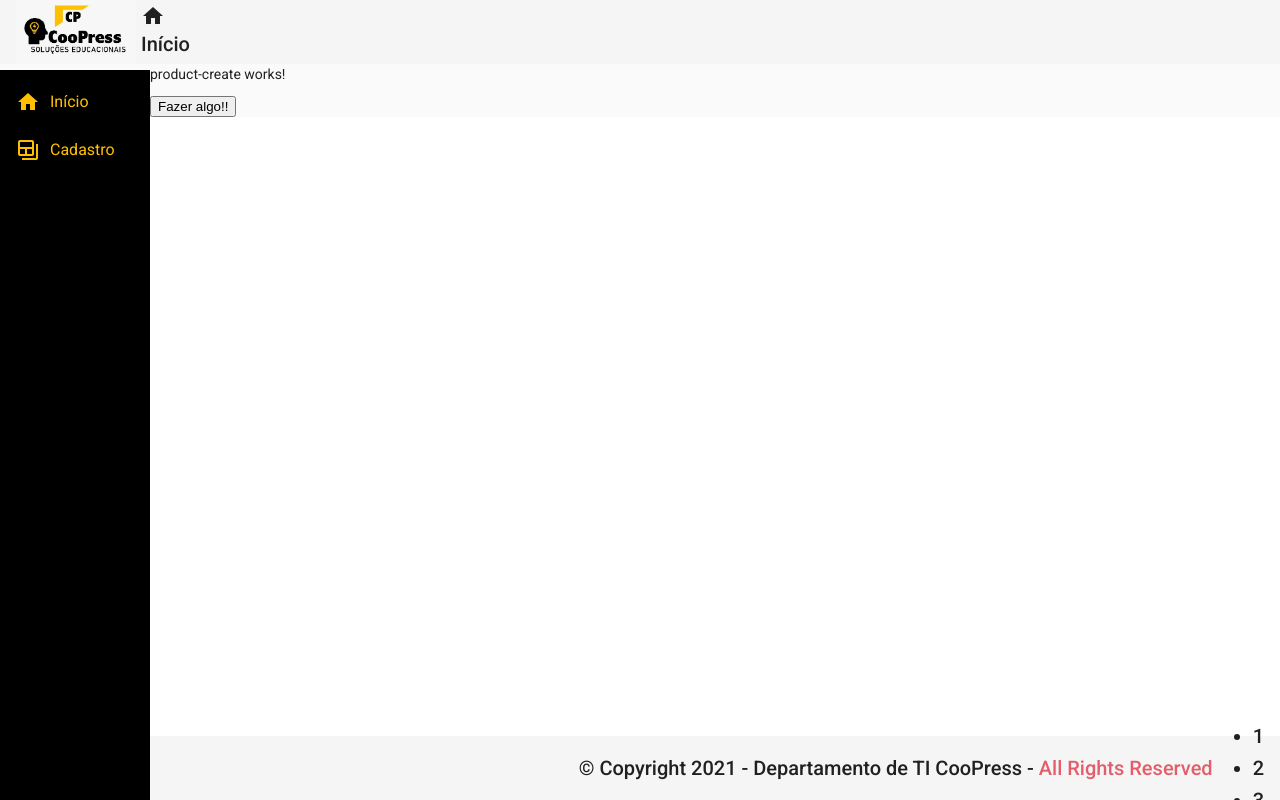
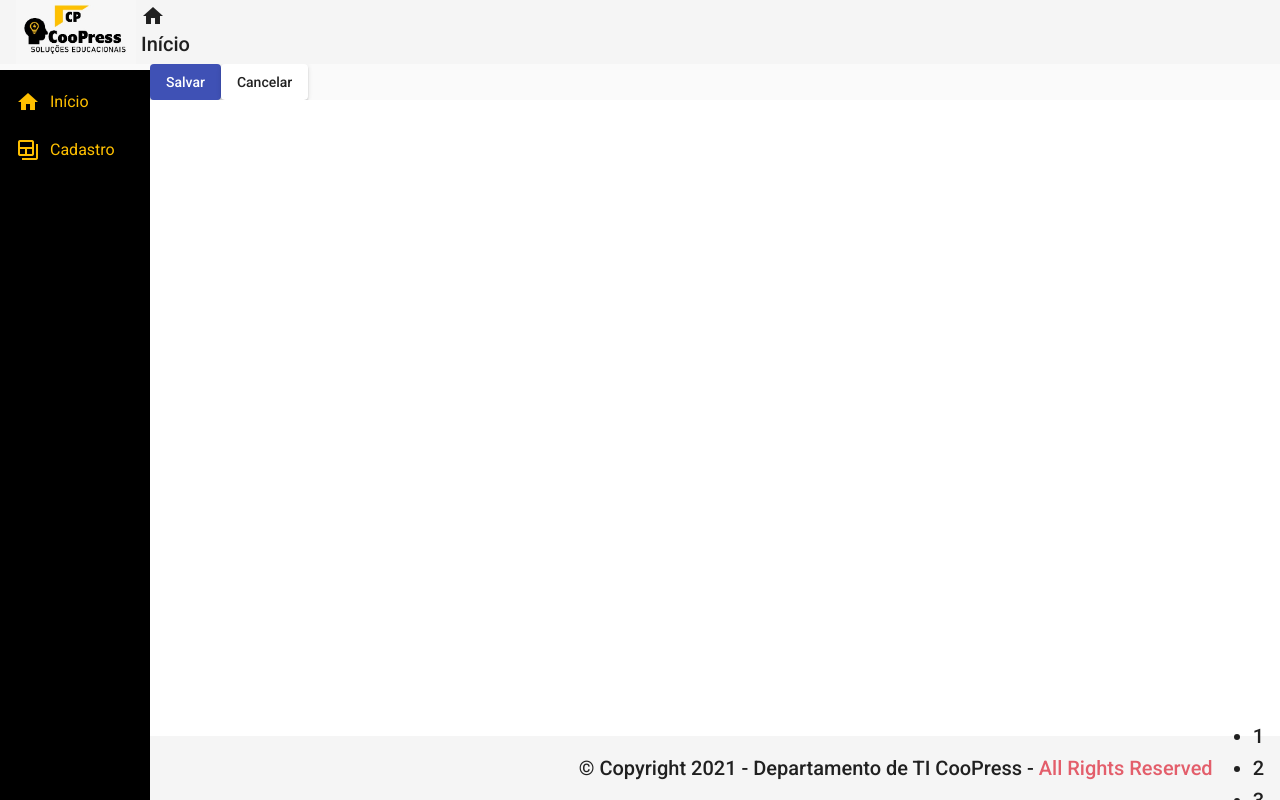
Before and after one commit to MaestroPravaler/PROJETO_ANGULAR_09, an Angular app in the folder front-angular9/: page /products/create in a window 1280 px wide. Built offline with nearby package versions, Linux system fonts and the light colour scheme.

Commit message:
Criação Service

```diff
--- a/front-angular9/src/app/components/product/product-create/product-create.component.html
+++ b/front-angular9/src/app/components/product/product-create/product-create.component.html
@@ -1,3 +1,7 @@
-<p [id]="proplegal">product-create works!</p>
+<button mat-raised-button (click)="createProduct()" color="primary">
+    Salvar
+</button>
 
-<button (click)="fazerAlgo()"> Fazer algo!! </button>
+<button mat-raised-button (click)="cancel()">
+    Cancelar
+</button>
--- a/front-angular9/src/app/components/product/product-create/product-create.component.ts
+++ b/front-angular9/src/app/components/product/product-create/product-create.component.ts
@@ -1,4 +1,7 @@
+import { ProductService } from './../product.service';
 import { Component, OnInit } from '@angular/core';
+import { Router } from '@angular/router';
+import { Product } from '../product.model';
 
 @Component({
   selector: 'app-product-create',
@@ -7,15 +10,29 @@ import { Component, OnInit } from '@angular/core';
 })
 export class ProductCreateComponent implements OnInit {
 
-  proplegal = "qualquer"
+  product: Product = {
+    name: 'Produto de teste',
+    price: 125.98
+  }
 
-  constructor() { }
+  constructor(private productService: ProductService,
+    private router: Router) { }
 
   ngOnInit(): void {
   }
 
-  fazerAlgo(): void {
-    console.log('fazendo algo')
+  createProduct(): void {
+
+    this.productService.create(this.product).subscribe(()=> {
+
+      this.productService.showMessage('Produto Criado!')
+      this.router.navigate(['/products'])
+    })
+
+  }
+
+  cancel(): void {
+    this.router.navigate(['/products'])
   }
 
 }
--- /dev/null
+++ b/front-angular9/src/app/components/product/product.service.ts
@@ -0,0 +1,30 @@
+import { HttpClient } from '@angular/common/http';
+import { Injectable } from '@angular/core';
+import { MatSnackBar } from '@angular/material/snack-bar'
+import { Observable } from 'rxjs';
+import { Product } from './product.model';
+
+@Injectable({
+  providedIn: 'root'
+})
+export class ProductService {
+
+  baseUrl = "http://localhost:3001/products"
+
+  constructor(
+    private snackBar: MatSnackBar,
+    private http: HttpClient,
+    ) { }
+
+  showMessage(msg: string): void{
+   this.snackBar.open(msg, 'x', {
+     duration: 3000,
+     horizontalPosition: "right",
+     verticalPosition: "top"
+   })
+  }
+
+  create(product: Product): Observable<Product> {
+    return this.http.post<Product>(this.baseUrl, product)
+  }
+}
```
Also changed, not shown: front-angular9/src/app/app.module.ts (+6 -1 lines), 1 other file (tests, documents, lock files or other folders).
